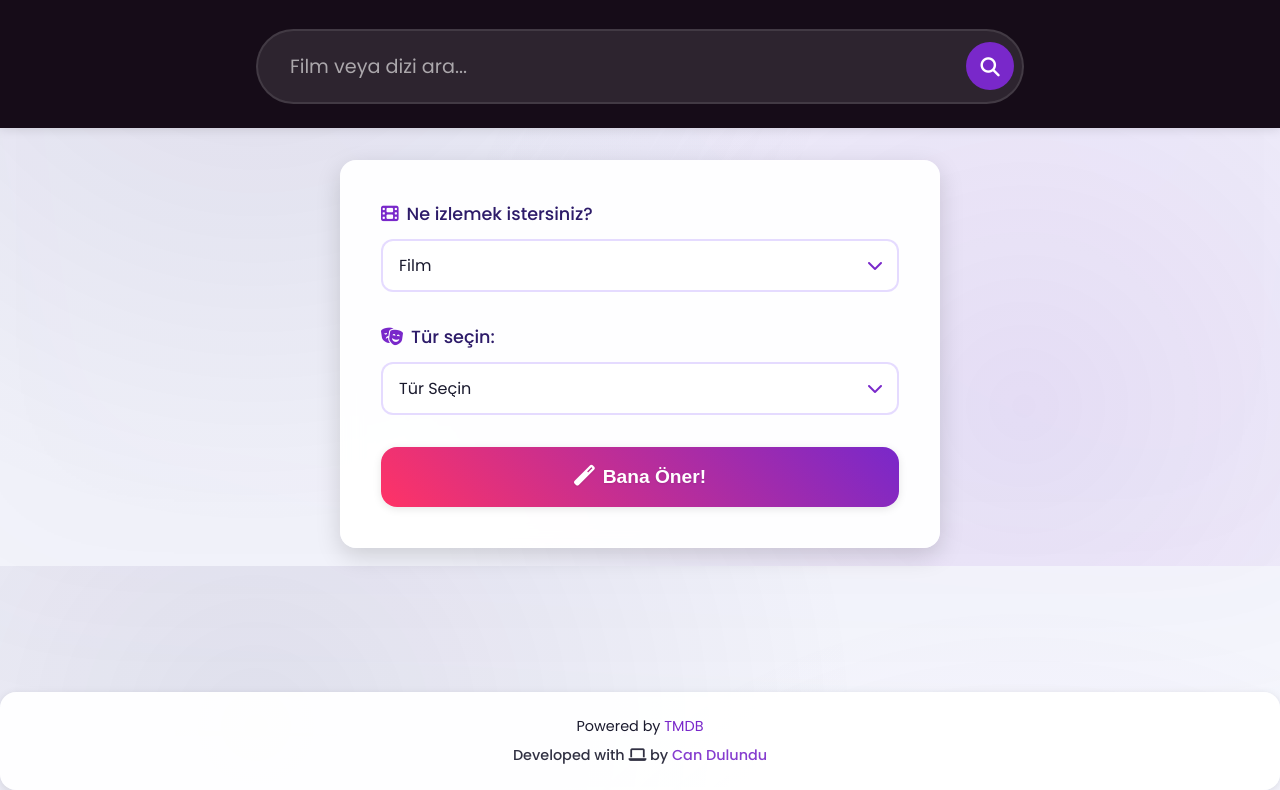
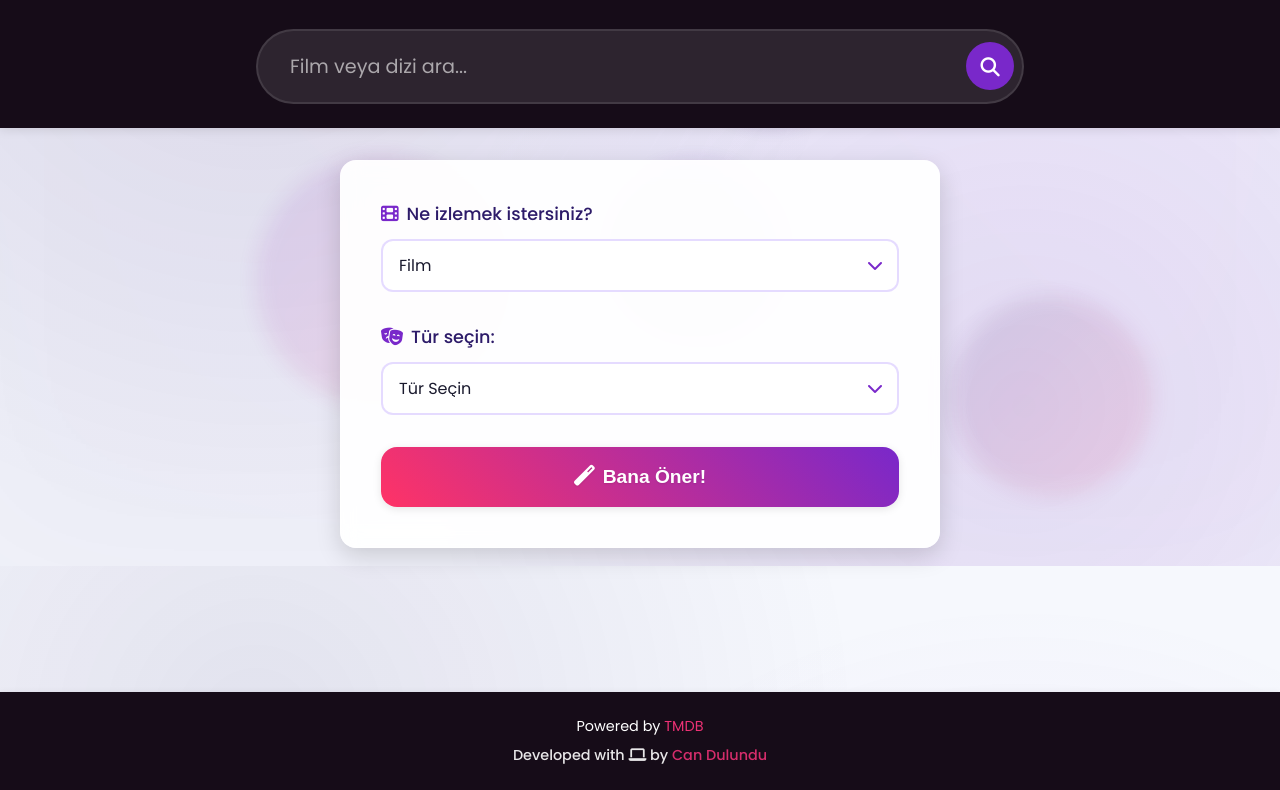
Before and after one commit to CanDlnd/Film-Sitesi, a plain HTML site: page index.html in a window 1280 px wide. Shown: the part 234-1024 px from the top of the page. Drawn offline with Linux system fonts and the light colour scheme; no server answers.

Commit message:
Film ve Dizi Öneri Sitesi - İlk Versiyon

```diff
--- a/index.html
+++ b/index.html
@@ -16,7 +16,16 @@
 </head>
 
 <body>
-    <div class="background-animation"></div>
+    <div class="background-wrapper">
+        <div class="background-animation"></div>
+        <div class="floating-shapes">
+            <div class="shape-1"></div>
+            <div class="shape-2"></div>
+            <div class="shape-3"></div>
+            <div class="shape-4"></div>
+            <div class="shape-5"></div>
+        </div>
+    </div>
     <header>
         <nav>
             <div class="logo">
@@ -99,7 +108,7 @@
 
     <footer>
         <div class="footer-content">
-            <p>Powered by <a href="https://www.themoviedb.org/" target="_blank">TMDB</a></p>
+            <p class="tmdb">Powered by <a href="https://www.themoviedb.org/" target="_blank">TMDB</a></p>
             <p class="developer-info">Developed with <i class="fas fa-laptop"></i> by <a
                     href="https://github.com/CanDlnd" target="_blank">Can Dulundu</a></p>
         </div>
--- a/style.css
+++ b/style.css
@@ -34,18 +34,92 @@ body {
     background-attachment: fixed;
 }
 
-.background-animation {
+.background-wrapper {
     position: fixed;
     top: 0;
     left: 0;
     width: 100%;
     height: 100%;
+    overflow: hidden;
+    z-index: -1;
+}
+
+.background-animation {
+    position: absolute;
+    top: 0;
+    left: 0;
+    width: 100%;
+    height: 100%;
     background: linear-gradient(45deg, var(--gradient-start), var(--gradient-end));
-    opacity: 0.03;
-    z-index: -1;
+    opacity: 0.05;
     animation: gradientMove 15s ease infinite;
     filter: blur(100px);
     transform: scale(1.2);
+}
+
+.floating-shapes {
+    position: absolute;
+    top: 0;
+    left: 0;
+    width: 100%;
+    height: 100%;
+    pointer-events: none;
+}
+
+.shape-1,
+.shape-2,
+.shape-3,
+.shape-4,
+.shape-5 {
+    position: absolute;
+    background: linear-gradient(135deg, var(--accent-color), var(--secondary-color));
+    border-radius: 50%;
+    opacity: 0.1;
+    filter: blur(10px);
+    animation: float 20s infinite;
+}
+
+.shape-1 {
+    width: 300px;
+    height: 300px;
+    top: 10%;
+    left: 10%;
+    animation-delay: 0s;
+}
+
+.shape-2 {
+    width: 200px;
+    height: 200px;
+    top: 60%;
+    right: 10%;
+    animation-delay: -5s;
+    background: linear-gradient(135deg, var(--secondary-color), var(--primary-color));
+}
+
+.shape-3 {
+    width: 150px;
+    height: 150px;
+    top: 30%;
+    right: 30%;
+    animation-delay: -10s;
+    background: linear-gradient(135deg, var(--primary-color), var(--accent-color));
+}
+
+.shape-4 {
+    width: 250px;
+    height: 250px;
+    bottom: 20%;
+    left: 20%;
+    animation-delay: -15s;
+}
+
+.shape-5 {
+    width: 180px;
+    height: 180px;
+    top: 50%;
+    left: 50%;
+    animation-delay: -7s;
+    background: linear-gradient(135deg, var(--gradient-start), var(--gradient-end));
 }
 
 @keyframes gradientMove {
@@ -59,6 +133,26 @@ body {
 
     100% {
         background-position: 0% 50%;
+    }
+}
+
+@keyframes float {
+
+    0%,
+    100% {
+        transform: translate(0, 0) rotate(0deg);
+    }
+
+    25% {
+        transform: translate(50px, -30px) rotate(90deg);
+    }
+
+    50% {
+        transform: translate(0, 50px) rotate(180deg);
+    }
+
+    75% {
+        transform: translate(-50px, -30px) rotate(270deg);
     }
 }
 
@@ -331,6 +425,7 @@ select:focus+i {
 .no-results p {
     font-size: 1.2rem;
     color: var(--text-color);
+
     to {
         opacity: 1;
         transform: translateY(0);
@@ -837,8 +932,7 @@ footer {
     padding: 1.5rem;
     position: relative;
     z-index: 10;
-    background: var(--card-bg);
-    border-radius: var(--border-radius);
+    background: rgb(22 12 24);
     box-shadow: var(--shadow-sm);
 }
 
@@ -851,12 +945,12 @@ footer {
 
 .developer-info {
     font-weight: 500;
-    color: var(--text-color);
+    color: #ffffff;
     opacity: 0.9;
 }
 
 .developer-info a {
-    color: var(--accent-color);
+    color: #eb3175;
     text-decoration: none;
     transition: color 0.3s ease;
 }
@@ -874,3 +968,11 @@ footer a {
 footer a:hover {
     color: var(--primary-color);
 }
+
+footer .tmdb {
+    color: white;
+}
+
+footer .tmdb>a {
+    color: #ec3174;
+}
```
